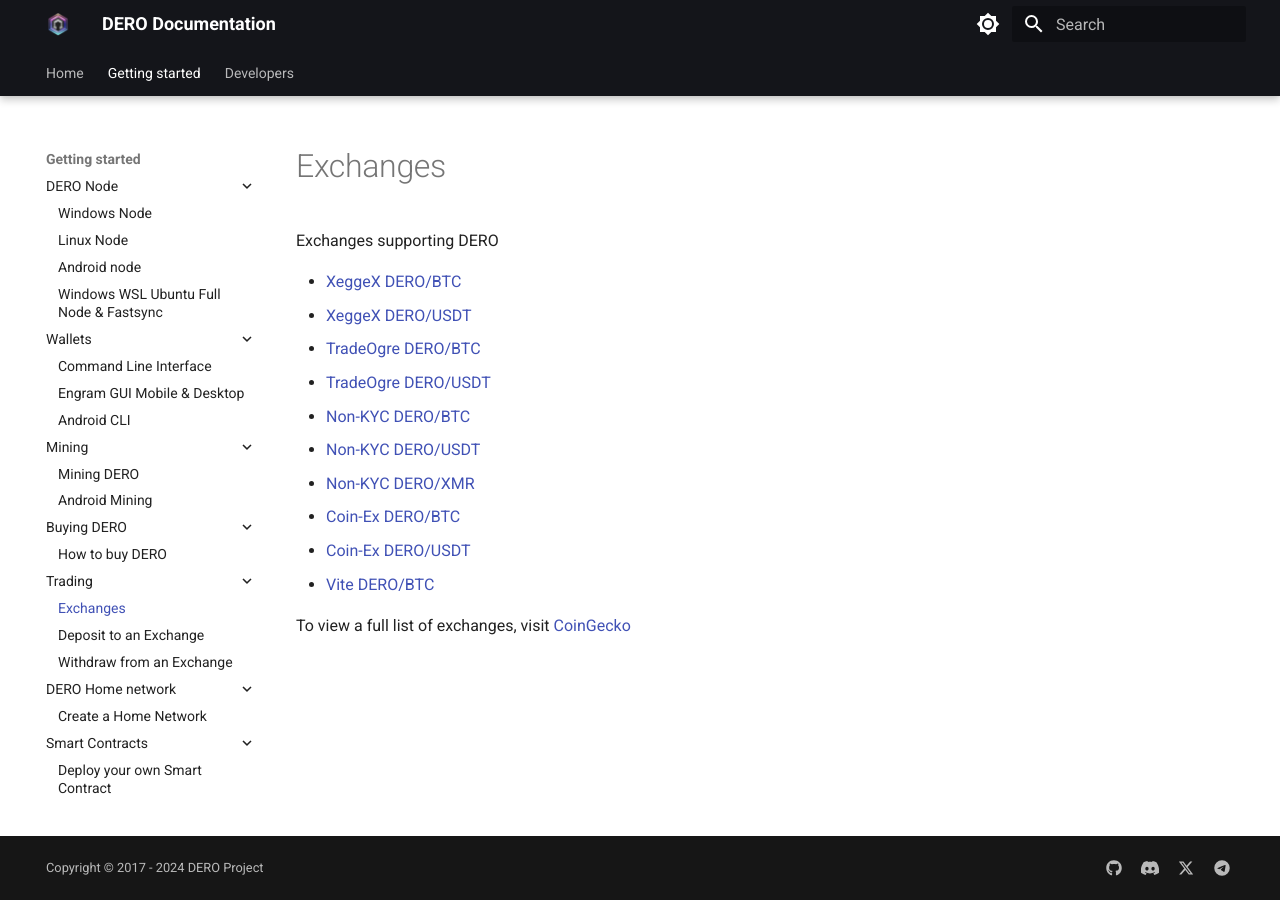
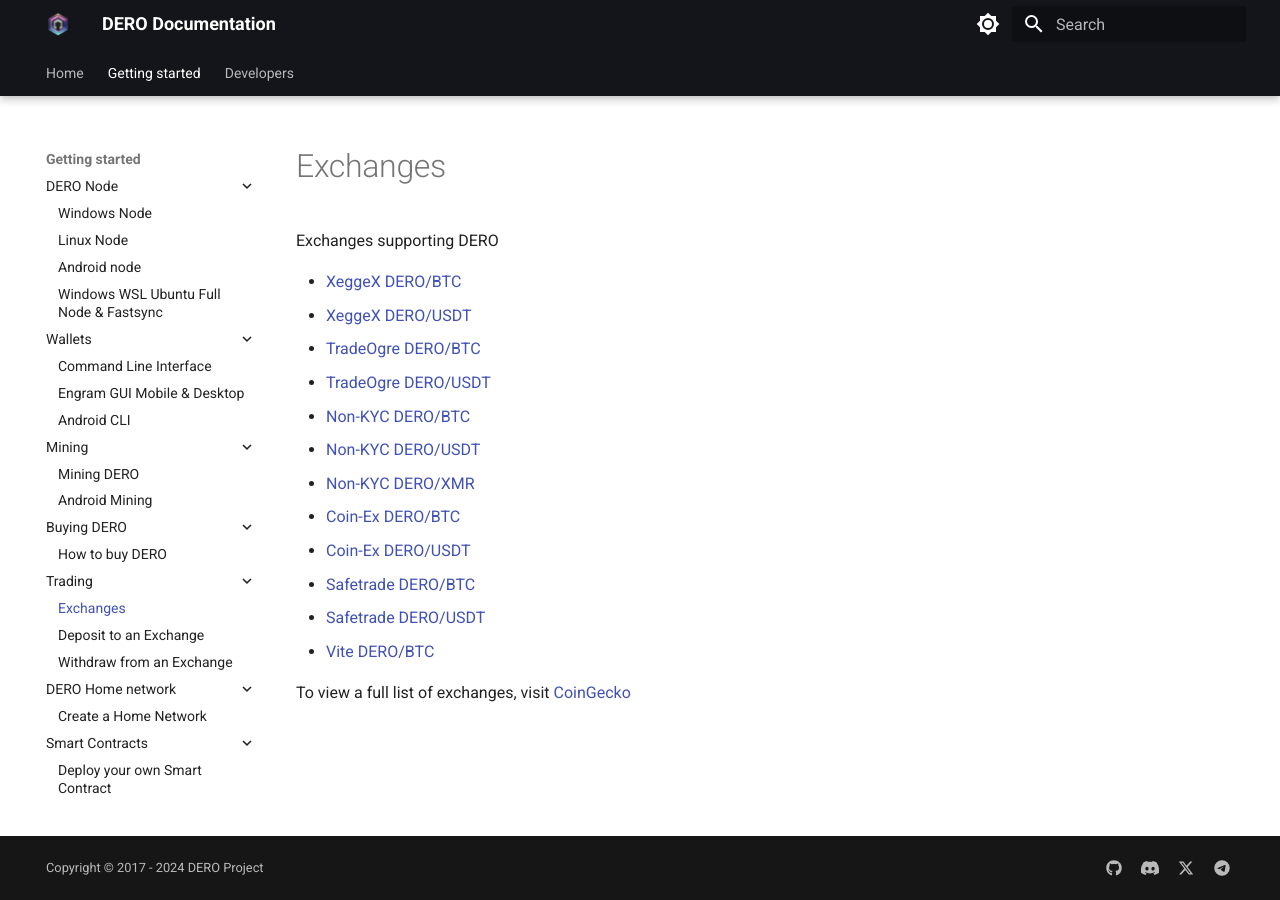
Before and after one commit to Notoriousjoshyb/DERO-Docs, an MkDocs documentation site: the page built from docs/getting-started/exchanges.md, in a window 1280 px wide. Built offline with MkDocs 1.6.1 and Material for MkDocs 9.7.7, drawn with Linux system fonts in a browser that asks for light colours; plug-ins that fetch from the network failed and are left out.

Commit message:
added safetrade to exchanges

```diff
--- a/docs/getting-started/exchanges.md
+++ b/docs/getting-started/exchanges.md
@@ -12,6 +12,8 @@
 -   [Non-KYC DERO/XMR](https://nonkyc.io/market/DERO_XMR)
 -   [Coin-Ex DERO/BTC](https://www.coinex.com/en/exchange/dero-btc?currency=BTC&dest=DERO)
 -   [Coin-Ex DERO/USDT](https://www.coinex.com/en/exchange/dero-usdt?currency=USDT&dest=DERO)
+-   [Safetrade DERO/BTC](https://safe.trade/exchange/DERO-BTC?type=basic)
+-   [Safetrade DERO/USDT](https://safe.trade/exchange/DERO-USDT?type=basic)
 -   [Vite DERO/BTC](https://x.vite.net/trade?symbol=DERO-000_BTC-000)
 
 To view a full list of exchanges, visit [CoinGecko](https://www.coingecko.com/en/coins/dero)
```
Also changed, not shown: site/getting-started/exchanges.html, site/search/search_index.js, site/search/search_index.json, 1 other file.
